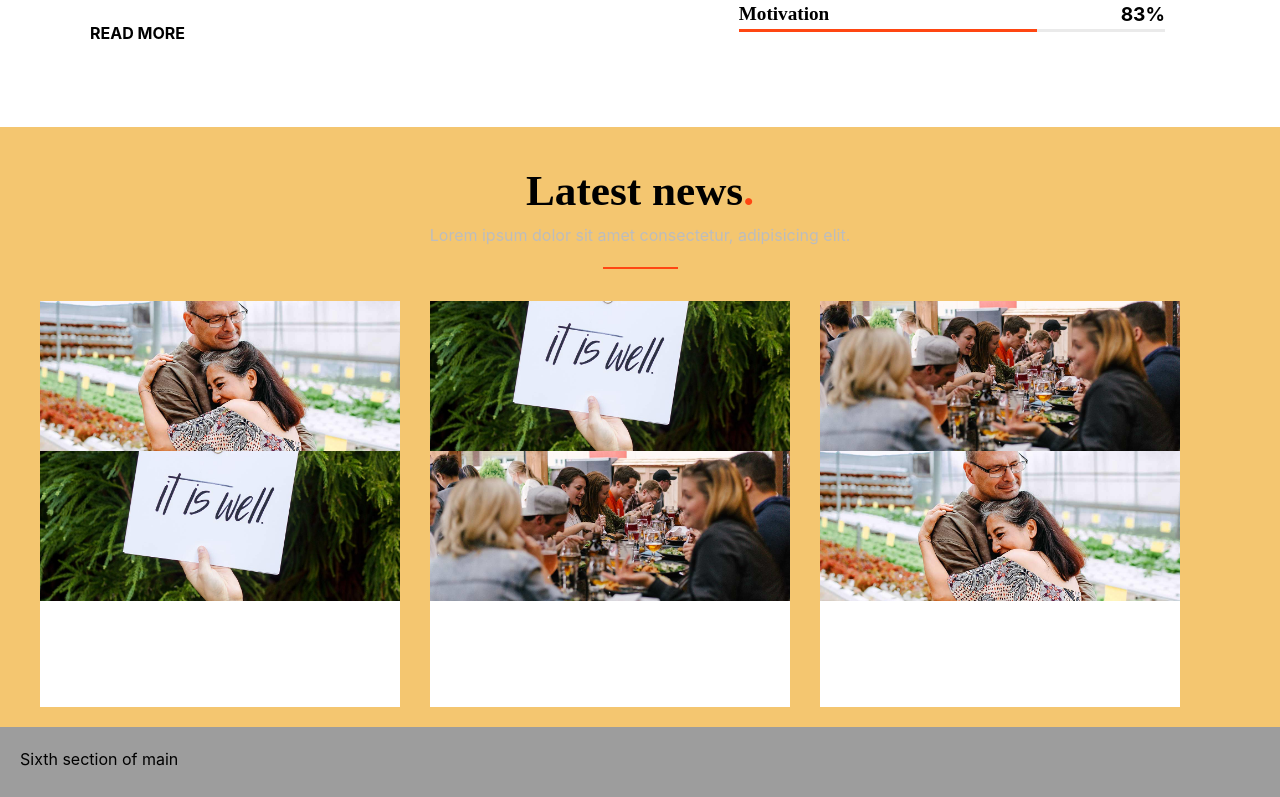
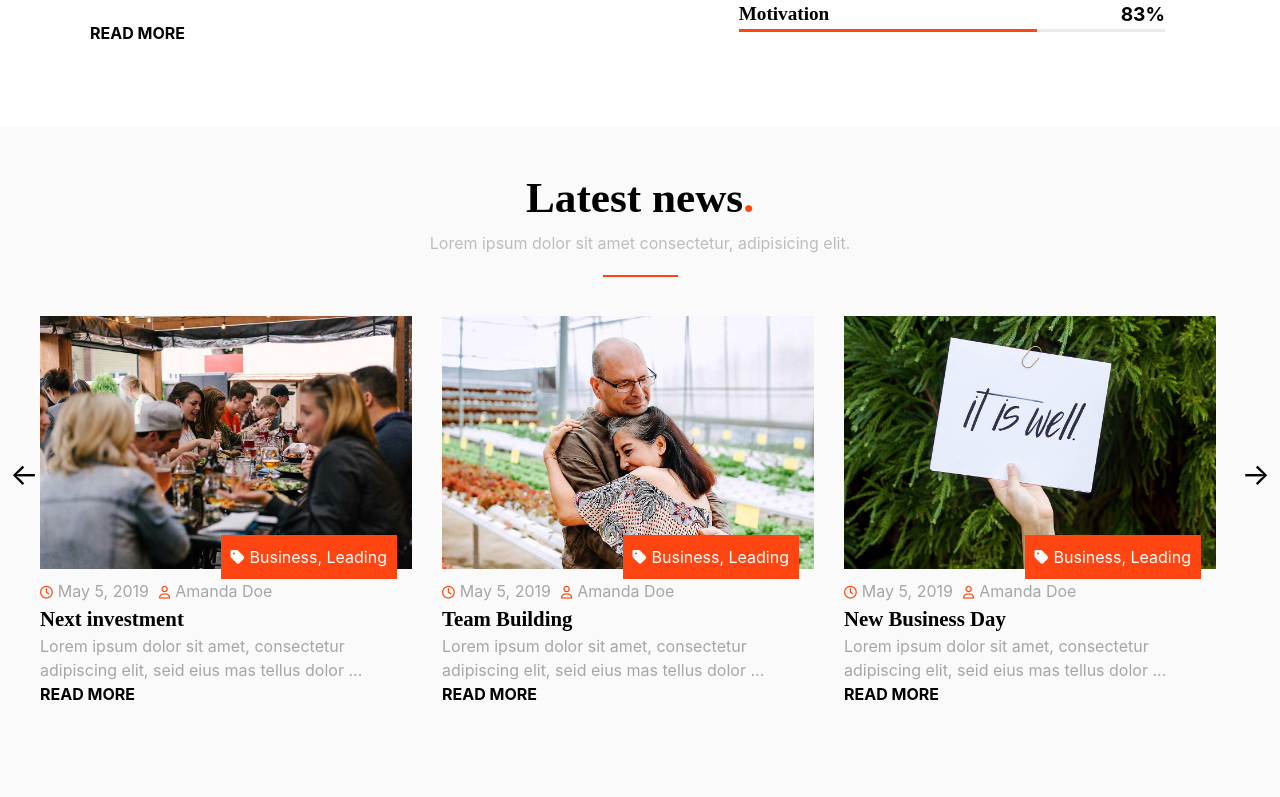
Before and after one commit to KevinZucca/proj-html-vuejs, a Vue app: page / in a window 1280 px wide. Shown: the part 3163-3960 px from the top of the page. Built offline with nearby package versions, Linux system fonts and the light colour scheme.

Commit message:
feat: section 5 of main

```diff
--- a/src/components/AppMain_components/AppMain_Section5.vue
+++ b/src/components/AppMain_components/AppMain_Section5.vue
@@ -7,8 +7,7 @@ export default {
             name: "AppMain_Section5",
             businessCards: [
                 {
-                    picture1: "/public/img/h1-blog-img-02.jpg",
-                    picture2: "/public/img/h1-blog-img-03.jpg",
+                    picture1: "/public/img/h1-blog-img-01.jpg",
                     time: "May 5, 2019",
                     person: "Amanda Doe",
                     name: "Next investment",
@@ -16,8 +15,7 @@ export default {
                     moreInfo: "READ MORE",
                 },
                 {
-                    picture1: "/public/img/h1-blog-img-03.jpg",
-                    picture2: "/public/img/h1-blog-img-01.jpg",
+                    picture1: "/public/img/h1-blog-img-02.jpg",
                     time: "May 5, 2019",
                     person: "Amanda Doe",
                     name: "Team Building",
@@ -25,11 +23,18 @@ export default {
                     moreInfo: "READ MORE",
                 },
                 {
-                    picture1: "/public/img/h1-blog-img-01.jpg",
-                    picture2: "/public/img/h1-blog-img-02.jpg",
+                    picture1: "/public/img/h1-blog-img-03.jpg",
                     time: "May 5, 2019",
                     person: "Amanda Doe",
                     name: "New Business Day",
+                    description: "Lorem ipsum dolor sit amet, consectetur adipiscing elit, seid eius mas tellus dolor ...",
+                    moreInfo: "READ MORE",
+                },
+                {
+                    picture1: "/public/img/h1-blog-img-04.jpg",
+                    time: "May 5, 2019",
+                    person: "Amanda Doe",
+                    name: "Project Reunions",
                     description: "Lorem ipsum dolor sit amet, consectetur adipiscing elit, seid eius mas tellus dolor ...",
                     moreInfo: "READ MORE",
                 }
@@ -42,6 +47,13 @@ export default {
 
 <template>
    <div class="main-container">
+        <div class="left-arrow arrow">
+            &leftarrow;
+        </div>
+        <div class="right-arrow arrow">
+            &rightarrow;
+        </div>
+
         <div class="container-centered">
             <div id="comment">
                 <div class="title">
@@ -55,14 +67,26 @@ export default {
             <div id="business-container">
                 <div class="card" v-for="business in businessCards">
                     <div class="img-container">
-                        <img class="up-img" :src="business.picture1" alt="up-img">
-                        <img class="down-img" :src="business.picture2" alt="down-img">
+                        <img :src="business.picture1" alt="up-img">
+                        <div class="sticker">
+                            <span><i class="fa-solid fa-tag"></i></span>
+                            <p>Business, Leading</p>
+                        </div>
                     </div>
 
-                    <div id="time" class="subtitle"></div> <span class="subtitle"></span>
-                    <div class="title"></div>
-                    <div class="subtitle"></div>
-                    <div class="more-info"></div>
+                    <div class="card-text">
+                        <div class="info">
+                            <span class="clock"><i class="fa-regular fa-clock"></i></span>
+                            <p class="time subtitle">{{ business.time }}</p>
+                            <span class="user"><i class="fa-regular fa-user"></i></span>
+                            <p class="person subtitle">{{ business.person }}</p>
+                        </div>
+
+                        <h3 class="title">{{ business.name }}</h3>
+                        <p class="subtitle">{{ business.description }}</p>
+                        <strong>{{ business.moreInfo }}</strong>
+                    </div>
+
                 </div>
             </div>
         </div>
@@ -72,10 +96,29 @@ export default {
 <style scoped lang="scss">
     .main-container {
         width: 100%;
-        height: 600px;
+        height: 650px;
 
-        background-color: rgb(244, 198, 112);
+        background-color: #fafafa;
+        margin-bottom: 50px;
         padding-top: 0;
+
+        position: relative;
+
+        .arrow {
+            font-size: 30px;
+            position: absolute;
+            cursor: pointer;
+
+            &.left-arrow {
+                top: 50%;
+                left: 10px;
+            }
+
+            &.right-arrow {
+                top: 50%;
+                right: 10px;
+            }
+        }
 
         .container-centered {
             flex-flow: column;
@@ -114,35 +157,62 @@ export default {
 
                 width: 100%;
                 height: 70%;
+                overflow-x: scroll;
 
                 .card {
                     display: flex;
                     flex-flow: column;
 
-                    width: 30%;
-                    height: 100%;
-                    background-color: white;
+                    width: 31%;
 
                     .img-container {
                         display: flex;
                         flex-flow: column;
 
                         width: 100%;
-                        height: 900px;
+                        position: relative;
 
-                        .up-img {
-                            height: 150px;
-                            object-fit: cover;
-                            overflow: hidden;
+                        .sticker {
+                            display: flex;
+                            gap: 5px;
+                            background-color: #ff4612;
+                            color: white;
+
+                            position: absolute;
+                            bottom: -10px;
+                            right: 15px;
+
+                            padding: 10px;
+                        }
+                    }
+
+                    .card-text {
+                        display: flex;
+                        flex-flow: column;
+
+                        padding: 10px 0;
+
+
+                        .info {
+                            display: flex;
+                            align-items: center;
+
+                            font-size: 1em;
+
+                            p {
+                                margin-right: 10px;
+                            }
+
+                            i {
+                                font-size: .8em;
+                                margin-right: 5px;
+                                color: #ff4612;
+                            }
                         }
 
-                        .down-img {
-                            height: 150px;
-                            object-fit: cover;
-                            overflow: hidden;
+                        .title {
+                            font-size: 1.3em;
                         }
-
-
                     }
                 }
             }
--- a/src/style.scss
+++ b/src/style.scss
@@ -81,4 +81,8 @@ ul {
   font-size: 1.3em;
 }
 
+.bold {
+  font-weight: bold;
+}
+
 // /// TITLES SETTINGS
```
